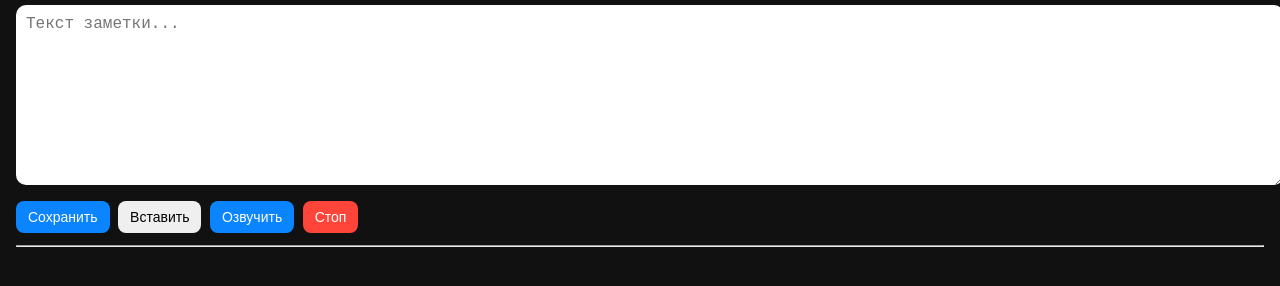
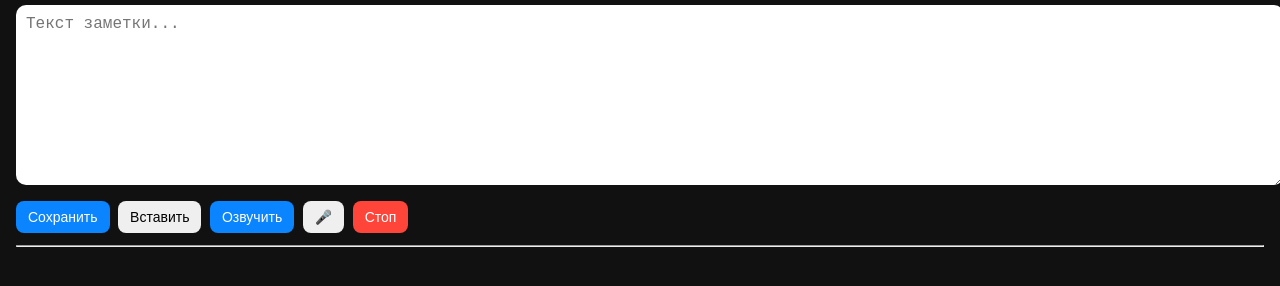
Before and after one commit to ksergv/mynote-pwa, a plain HTML site: page index.html in a window 1280 px wide. Shown: the part 126-412 px from the top of the page. Drawn offline with Linux system fonts and the light colour scheme.

Commit message:
dictation added

```diff
--- a/index.html
+++ b/index.html
@@ -65,6 +65,7 @@ small { opacity: 0.6; }
   <button class="primary" onclick="saveNote()">Сохранить</button>
   <button onclick="pasteFromClipboard()">Вставить</button>
   <button class="primary" onclick="speakCurrent()">Озвучить</button>
+  <button onclick="startDictation()" id="micBtn">🎤</button>
   <button class="stop" onclick="stop()">Стоп</button>
 </div>
 
@@ -214,7 +215,51 @@ function speakText(text) {
 function stop() {
   speechSynthesis.cancel();
 }
+// ---------------
+let recognition;
+let isListening = false;
 
+function startDictation() {
+
+  if (!('webkitSpeechRecognition' in window)) {
+    alert("Голосовой ввод не поддерживается");
+    return;
+  }
+
+  if (isListening) {
+    recognition.stop();
+    return;
+  }
+
+  recognition = new webkitSpeechRecognition();
+  recognition.lang = "ru-RU";
+  recognition.continuous = true;
+  recognition.interimResults = true;
+
+  recognition.onstart = () => {
+    isListening = true;
+    console.log("🎤 Слушаю...");
+  };
+
+  recognition.onresult = (event) => {
+    let finalTranscript = "";
+
+    for (let i = event.resultIndex; i < event.results.length; ++i) {
+      if (event.results[i].isFinal) {
+        finalTranscript += event.results[i][0].transcript;
+      }
+    }
+
+    document.getElementById("content").value += " " + finalTranscript;
+  };
+
+  recognition.onend = () => {
+    isListening = false;
+    console.log("⏹ Остановлено");
+  };
+
+  recognition.start();
+}
 // ---------------- SW ----------------
 
 if ('serviceWorker' in navigator) {
```
